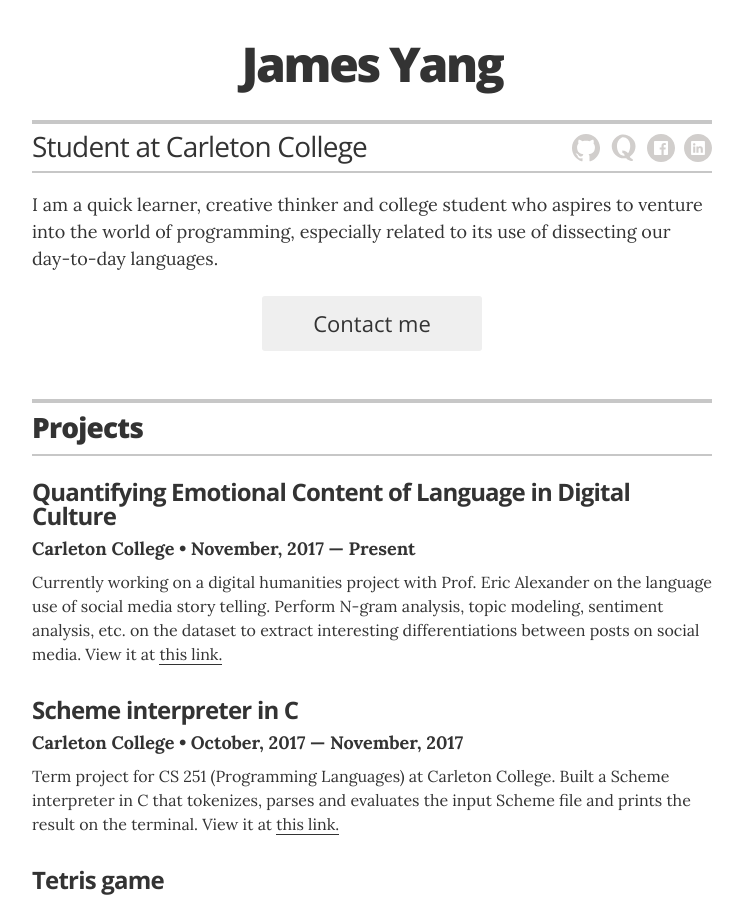
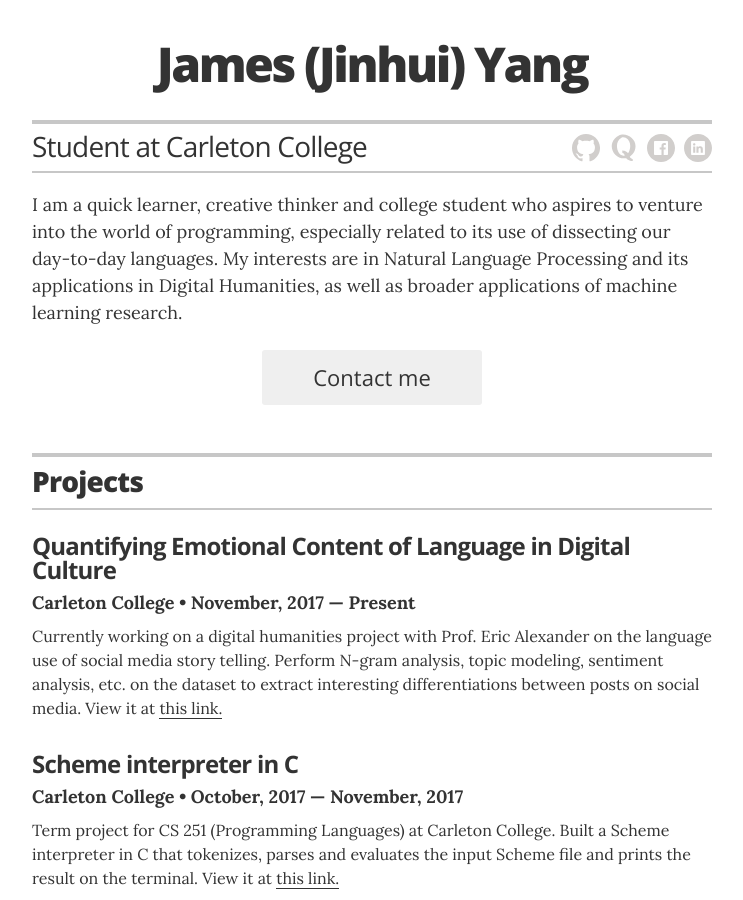
Before and after one commit to formidify/formidify.github.io, a Jekyll site: the page built from index.html, in a window 1280 px wide and 900 px high. Shown: the whole window, without its empty margins (268-1011 px from the left). Built offline with Jekyll 4.4.1, drawn with Linux system fonts in a browser that asks for light colours.

Commit message:
Update _config.yml

```diff
--- a/_config.yml
+++ b/_config.yml
@@ -10,13 +10,13 @@ sass:
 
 # Resume settings
 resume_avatar:                  "false"
-resume_name:                    "James Yang"
+resume_name:                    "James (Jinhui) Yang"
 resume_title:                   "Student at Carleton College"
 resume_contact_email:           "yangj2@carleton.edu"
 resume_contact_telephone:       "(952)495-7367"
 resume_contact_address:         "300 North College St, Northfield, MN 55057"
 resume_header_contact_info: "300 North College St, Northfield | (952)495-7367 | yangj2@carleton.edu"
-resume_header_intro: "<p>I am a quick learner, creative thinker and college student who aspires to venture into the world of programming, especially related to its use of dissecting our day-to-day languages.</p>"
+resume_header_intro: "<p>I am a quick learner, creative thinker and college student who aspires to venture into the world of programming, especially related to its use of dissecting our day-to-day languages. My interests are in Natural Language Processing and its applications in Digital Humanities, as well as broader applications of machine learning research.</p>"
 
 # use "yes" to display the email contact button,
 # "no" to display an "I'm not looking for work" message,
```
